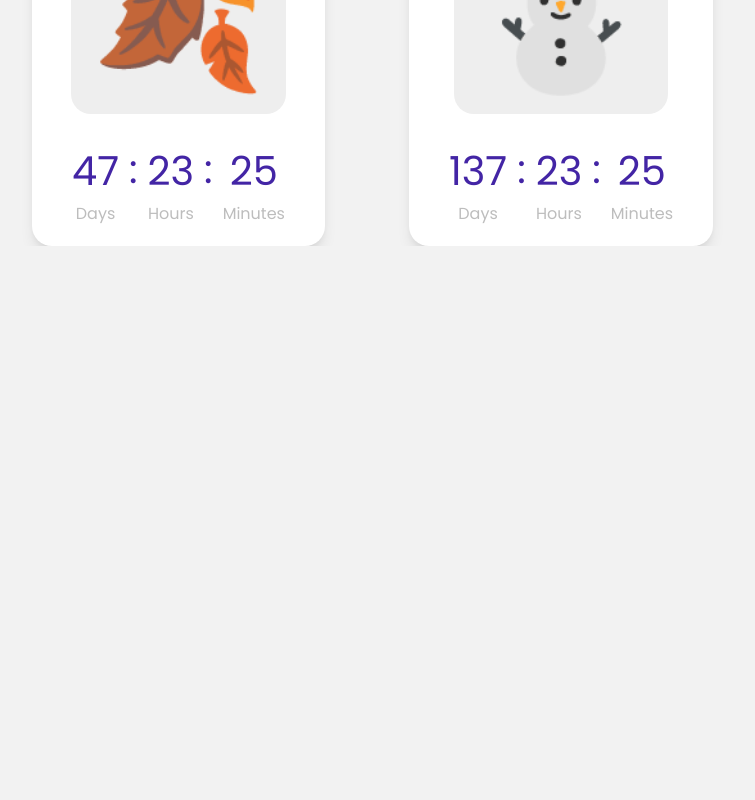
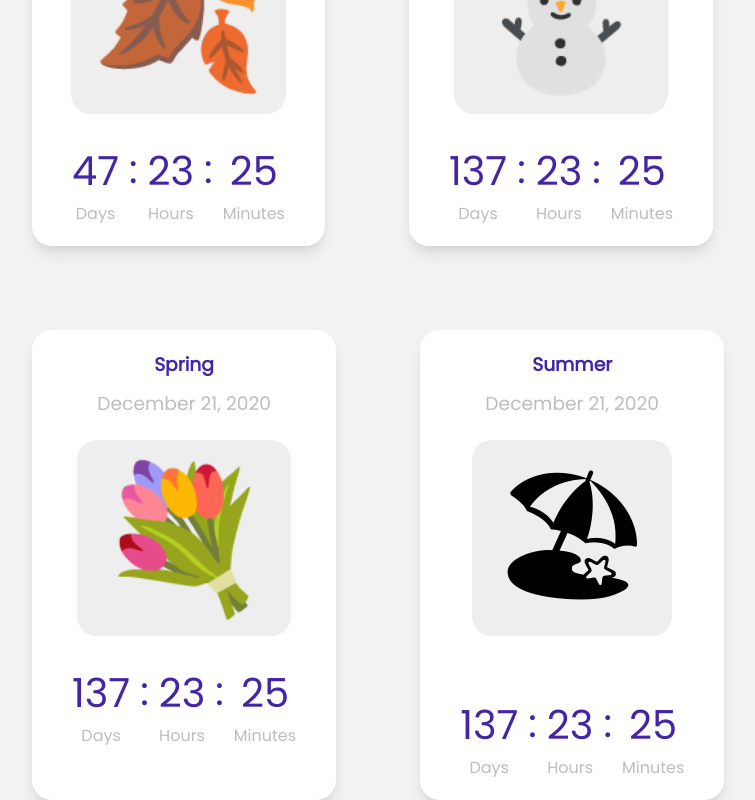
Before and after one commit to tyler-morales/countdown, a Vue app: page / in a window 1280 px wide. Shown: the part 582-1382 px from the top of the page, without its empty margins (96-851 px from the left). Before the commit the page ends 828 px from the top, so only its background shows below. Built offline with nearby package versions, Linux system fonts and the light colour scheme.

Commit message:
🌱  Add 2 more countdown data objects

```diff
--- a/src/components/CardContainer.vue
+++ b/src/components/CardContainer.vue
@@ -46,6 +46,26 @@ export default {
           day: 21,
           hour: 0,
           minute: 0
+        },
+        {
+          title: 'Spring',
+          date: 'December 21, 2020',
+          emoji: '💐',
+          year: 2020,
+          month: 11,
+          day: 21,
+          hour: 0,
+          minute: 0
+        },
+        {
+          title: 'Summer',
+          date: 'December 21, 2020',
+          emoji: '🏖',
+          year: 2020,
+          month: 11,
+          day: 21,
+          hour: 0,
+          minute: 0
         }
       ],
       updateSearch: ''
```
